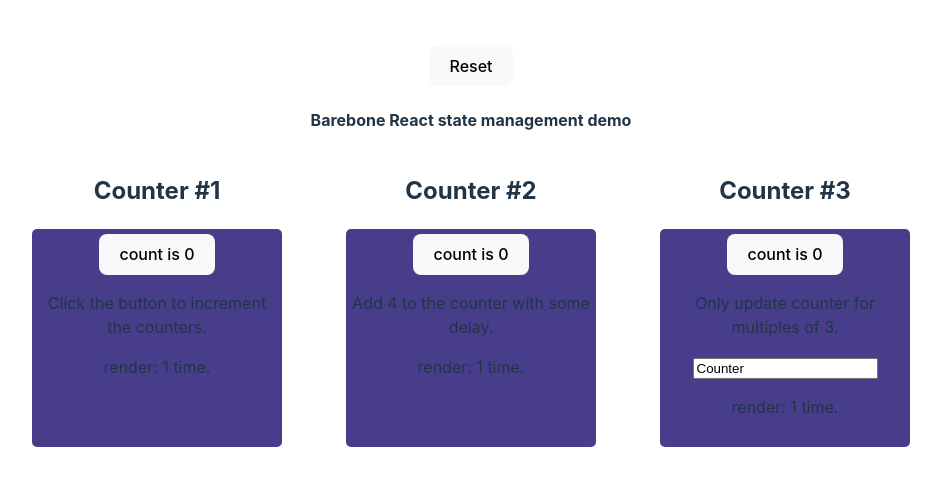
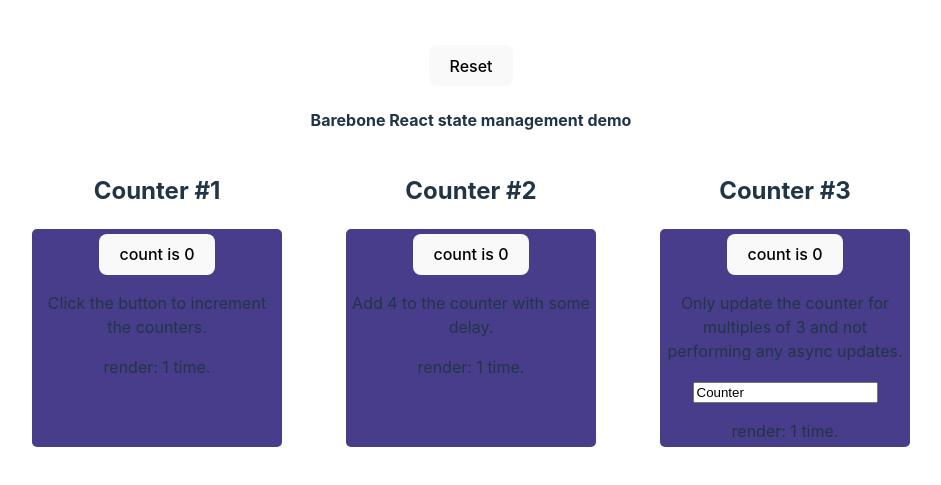
Before and after one commit to seegg/barebone-demo, a React (Vite) app: page / in a window 1280 px wide. Shown: the part 119-604 px from the top of the page, without its empty margins (169-1110 px from the left). Built offline with nearby package versions, Linux system fonts and the light colour scheme.

Commit message:
update demo

```diff
--- a/src/App.tsx
+++ b/src/App.tsx
@@ -37,7 +37,7 @@ function App() {
         />
         <TitleController
           count={3}
-          instruction="Only update counter for multiples of 3."
+          instruction="Only update the counter for multiples of 3 and not performing any async updates."
         />
       </div>
       <Contact
```
